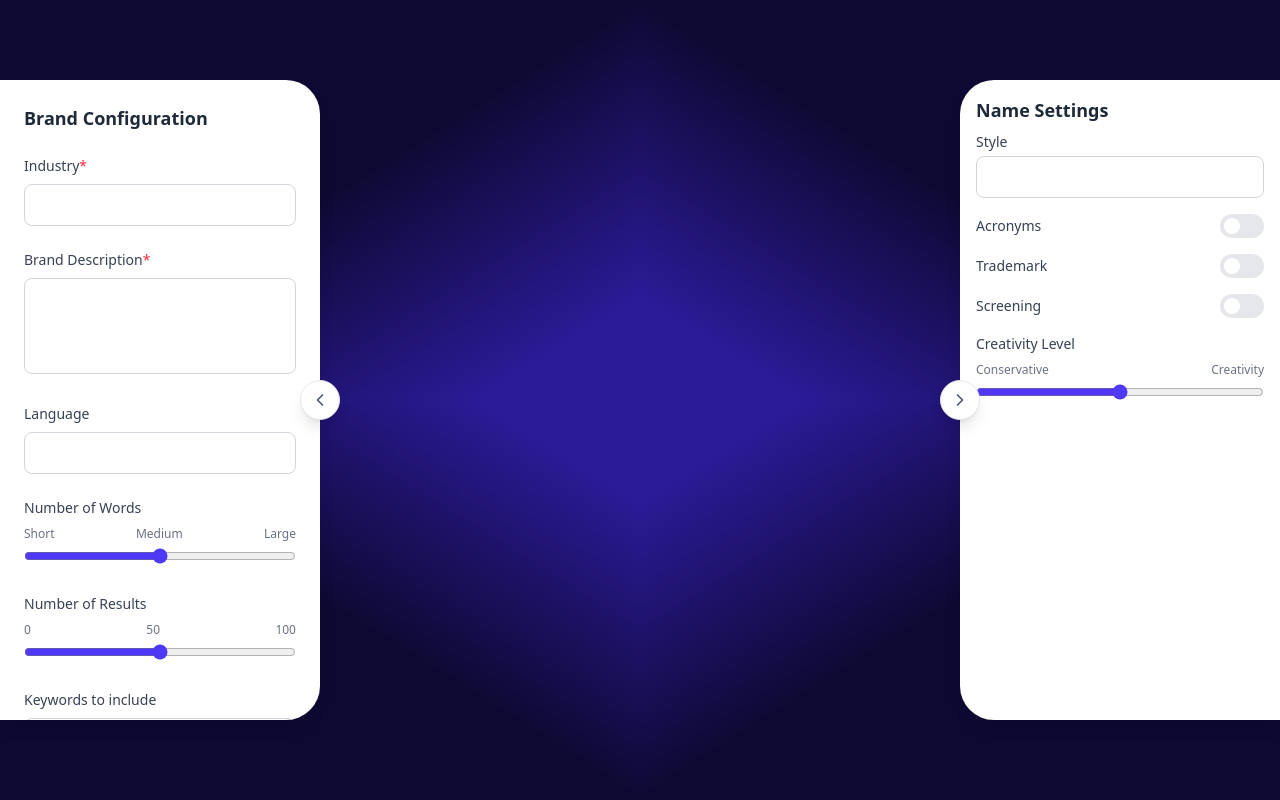
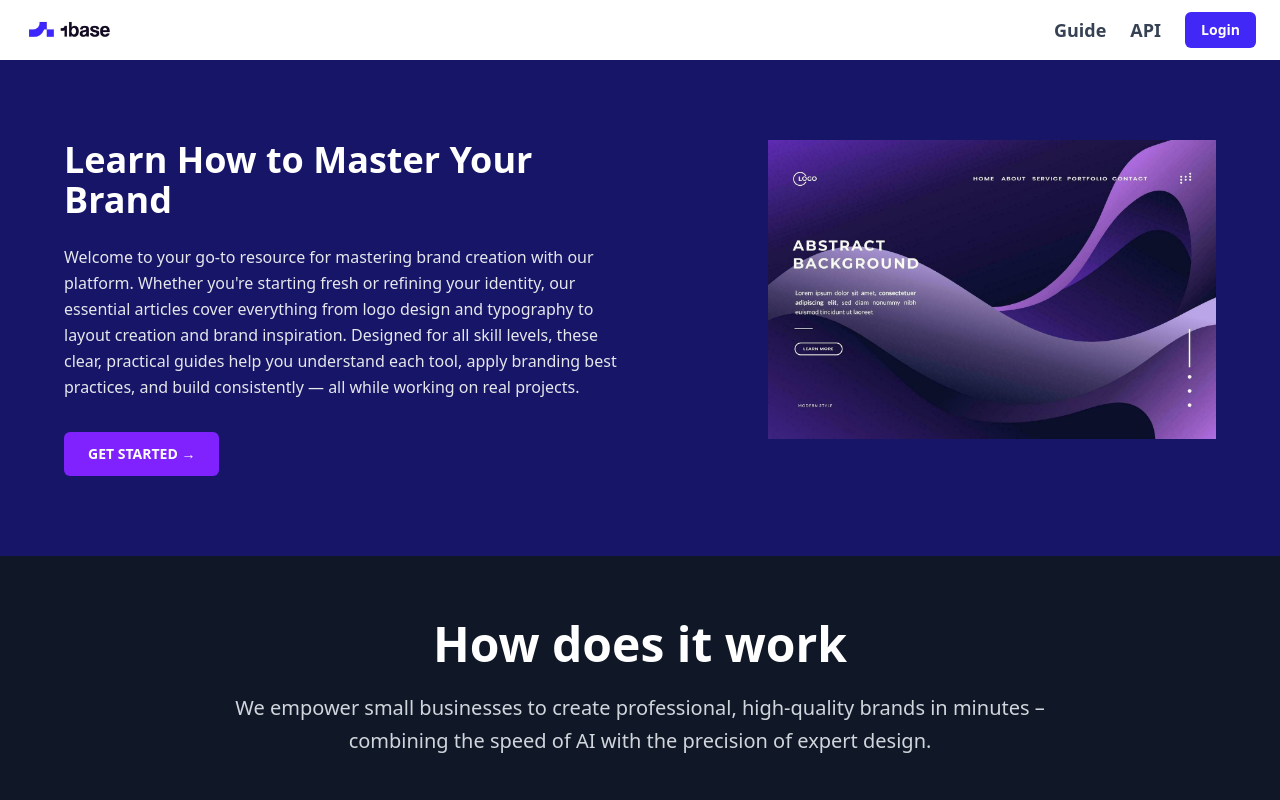
Before and after one commit to aman-ifza/1base, a React (Vite) app in the folder frontend/: page / in a window 1280 px wide. Shown: the top 800 px of the page. Built offline with nearby package versions, Linux system fonts and the light colour scheme.

Commit message:
finished guide

```diff
--- a/frontend/src/App.jsx
+++ b/frontend/src/App.jsx
@@ -18,12 +18,12 @@ import TemplatePreview from './components/TemplatePreview';
 import Chatbox from './components/Chatbox';
 import NameMiniSidebar from './components/NameMiniSidebar';
 import NameRightMiniSidebar from './components/NameRightMiniSidebar';
+import GuidePage from './Pages/GuidePage';
 
 function App() {
   return (
-    <div className="relative min-h-screen">
-      <NameMiniSidebar />
-      <NameRightMiniSidebar />
+    <div>
+    <GuidePage/>
     </div>
   )
 }
--- /dev/null
+++ b/frontend/src/Pages/GuidePage.jsx
@@ -0,0 +1,17 @@
+import Navbar from "../components/Navbar";
+import Hero from "../components/Hero";
+import Body from "../components/Body";
+import Footer from "../components/Footer";
+
+const GuidePage = () => {
+    return (
+        <div className="bg-gray-100 min-h-screen">
+        <Navbar />
+        <Hero />
+        <Body />
+        <Footer />
+        </div>
+    );
+}
+
+export default GuidePage;
--- a/frontend/src/components/Body.jsx
+++ b/frontend/src/components/Body.jsx
@@ -31,28 +31,8 @@ const Body = () => {
       description: "Streamline your marketing efforts with powerful automation tools. Schedule posts, analyze performance, and engage with your audience across multiple platforms effortlessly.",
       buttonText: "START AUTOMATING",
       image: canvas
-    },
-    {
-      type: 'left',
-      title: "CONTENT STRATEGY",
-      description: "Develop compelling content strategies that drive engagement. Our AI-powered tools help you create and optimize content that connects with your audience and drives results.",
-      buttonText: "CREATE STRATEGY",
-      image: Logo
-    },
-    {
-      type: 'right',
-      title: "ANALYTICS DASHBOARD",
-      description: "Get deep insights into your brand's performance with our comprehensive analytics dashboard. Track metrics, monitor growth, and make data-driven decisions.",
-      buttonText: "VIEW ANALYTICS",
-      image: inspiration
-    },
-    {
-      type: 'left',
-      title: "COLLABORATION TOOLS",
-      description: "Enable seamless teamwork with our suite of collaboration tools. Share assets, manage workflows, and maintain brand consistency across your entire organization.",
-      buttonText: "COLLABORATE NOW",
-      image: api
     }
+
   ];
 
   return (
--- a/frontend/src/components/Hero.jsx
+++ b/frontend/src/components/Hero.jsx
@@ -2,18 +2,16 @@ import hero from "../assets/hero.jpg"; // Adjust the path as necessary
 
 const Hero = () => {
   return (
-   <section className="w-full bg-gradient-to-b from-[#2710D9] to-[#1A1448] px-6 py-20">
+   <section className="w-full bg-[#171568] px-6 py-20">
       <div className="max-w-6xl mx-auto flex flex-col md:flex-row items-start justify-between">
         <div className="text-white max-w-xl space-y-6 md:text-left text-center">
           <h1 className="text-3xl md:text-4xl font-semibold">
-            One Foundation, Total Control
+            Learn How to Master Your Brand
           </h1>
           <p className="text-sm md:text-base text-gray-200 leading-relaxed">
-            Lorem ipsum dolor sit amet, consectetur adipiscing elit, sed do eiusmod tempor incididunt ut labore et dolore magna aliqua. Lorem ipsum dolor sit amet, consectetur adipiscing elit, sed do eiusmod tempor incididunt ut labore et dolore magna aliqua.
+            Welcome to your go-to resource for mastering brand creation with our platform. Whether you're starting fresh or refining your identity, our essential articles cover everything from logo design and typography to layout creation and brand inspiration. Designed for all skill levels, these clear, practical guides help you understand each tool, apply branding best practices, and build consistently — all while working on real projects.
           </p>
-          <p className="text-sm md:text-base text-gray-200 leading-relaxed">
-            Lorem ipsum dolor sit amet, consectetur adipiscing elit, sed do eiusmod tempor incididunt ut labore et dolore magna aliqua.
-          </p>
+
           <div className="pt-2">
             <a
               href="#"
```
